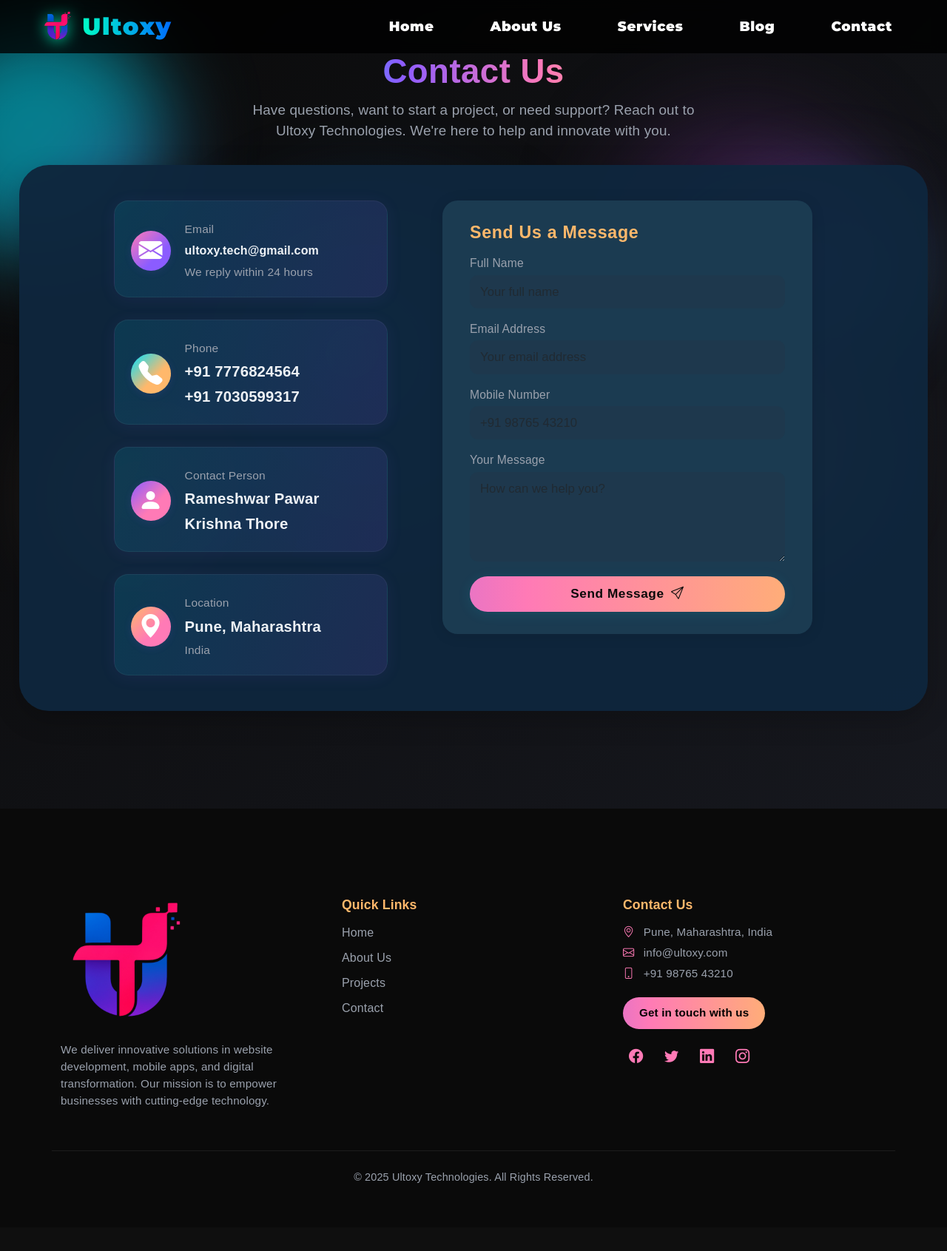
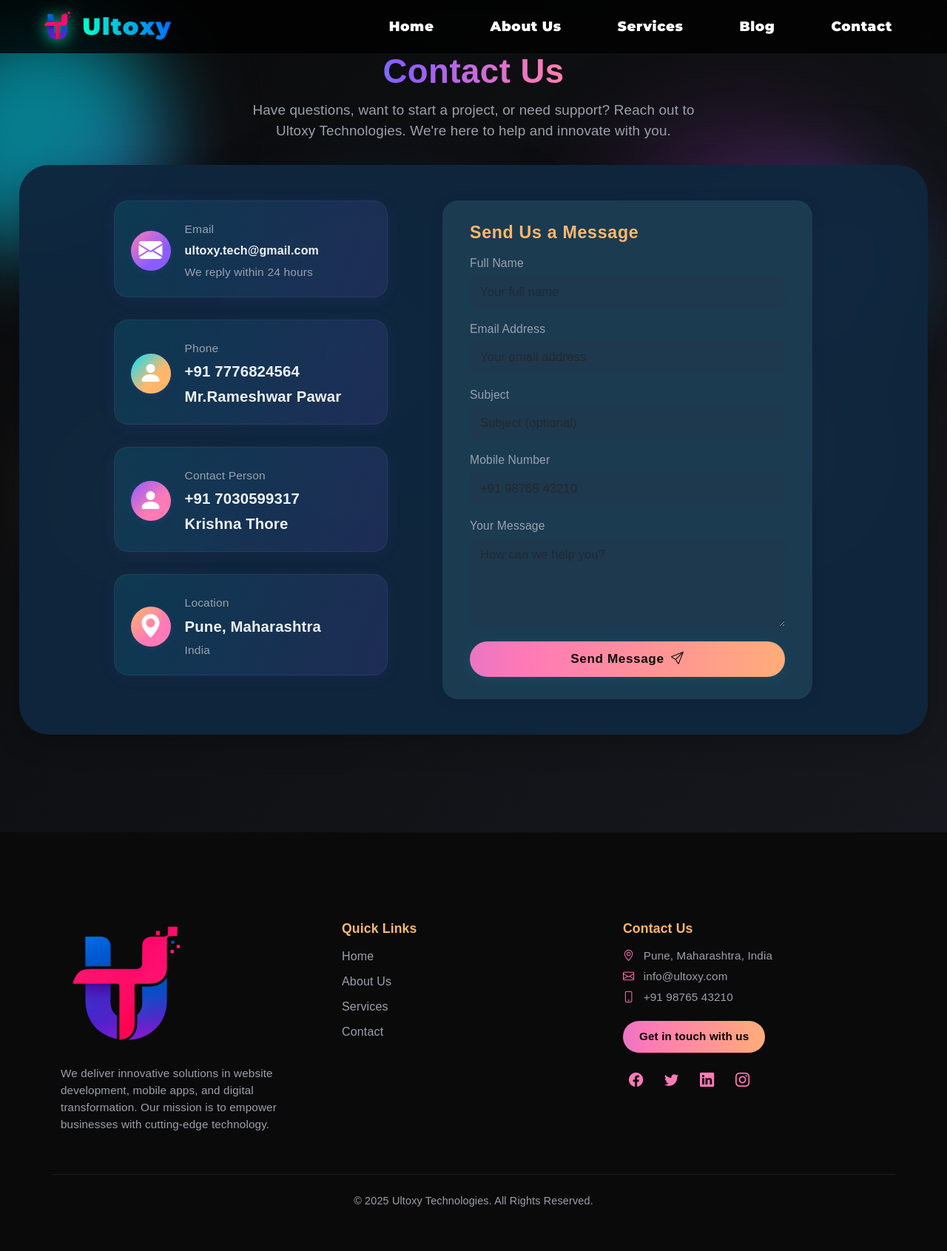
Before and after one commit to prameshwar4378/ultoxy-website-django, a Django app: page /contact_us/ in a window 1280 px wide. Shown: the whole page at 74% size. Before the commit the page ends 1599 px from the top, so only its background shows below. Run offline with Django 5.2, Linux system fonts and the light colour scheme.

Commit message:
Update all form

```diff
--- a/AdminApp/models.py
+++ b/AdminApp/models.py
@@ -43,9 +43,10 @@
 
 class ContactInquiry(models.Model):
     name = models.CharField(max_length=150)
-    email = models.EmailField()
+    email = models.EmailField(null=True, blank=True)
     subject = models.CharField(max_length=200, blank=True, null=True)
     message = models.TextField()
+    mobile = models.CharField(max_length=15)
     created_at = models.DateTimeField(auto_now_add=True)
 
     def __str__(self):
--- a/ULTOXY/settings.py
+++ b/ULTOXY/settings.py
@@ -25,8 +25,7 @@
 # SECURITY WARNING: don't run with debug turned on in production!
 DEBUG = True
 
-ALLOWED_HOSTS = []
-
+ALLOWED_HOSTS = ['*']
 
 # Application definition
 
--- a/WebApp/templates/contact_us.html
+++ b/WebApp/templates/contact_us.html
@@ -306,12 +306,12 @@
         </div>
         <div class="contact-card">
           <div class="icon" style="background: linear-gradient(135deg, var(--accent-a), var(--accent-d) 60%);">
-            <i class="bi bi-telephone-fill"></i>
+            <i class="bi bi-person-fill"></i>
           </div>
           <div class="card-info">
             <div class="label">Phone</div>
             <div class="value">+91 7776824564</div>
-            <div class="value">+91 7030599317</div>
+            <div class="value">Mr.Rameshwar Pawar </div>
           </div>
         </div>
         <div class="contact-card">
@@ -320,7 +320,7 @@
           </div>
           <div class="card-info">
             <div class="label">Contact Person</div>
-            <div class="value">Rameshwar Pawar</div>
+            <div class="value">+91 7030599317</div>
             <div class="value">Krishna Thore</div>
           </div>
         </div>
@@ -338,25 +338,39 @@
       <!-- Contact Form -->
       <div class="contact-form-wrap">
         <h2>Send Us a Message</h2>
-        <form class="contact-form" autocomplete="off">
+        <form class="contact-form" method="POST" action="" autocomplete="off">
+          {% csrf_token %}
+
           <div class="mb-2">
-            <label for="name" class="form-label">Full Name</label>
-            <input type="text" class="form-control" id="name" placeholder="Your full name" required>
+            <label for="id_name" class="form-label">Full Name</label>
+            <input type="text" class="form-control" id="id_name" name="name" placeholder="Your full name" required>
           </div>
+
           <div class="mb-2">
-            <label for="email" class="form-label">Email Address</label>
-            <input type="email" class="form-control" id="email" placeholder="Your email address" required>
+            <label for="id_email" class="form-label">Email Address</label>
+            <input type="email" class="form-control" id="id_email" name="email" placeholder="Your email address">
           </div>
+
           <div class="mb-2">
-            <label for="phone" class="form-label">Mobile Number</label>
-            <input type="tel" class="form-control" id="phone" placeholder="+91 98765 43210" pattern="[\d\s\+\-]{10,18}">
+            <label for="id_subject" class="form-label">Subject</label>
+            <input type="text" class="form-control" id="id_subject" name="subject" placeholder="Subject (optional)">
           </div>
+
           <div class="mb-2">
-            <label for="message" class="form-label">Your Message</label>
-            <textarea class="form-control" id="message" placeholder="How can we help you?" rows="4" required></textarea>
+            <label for="id_mobile" class="form-label">Mobile Number</label>
+            <input type="tel" class="form-control" id="id_mobile" name="mobile" placeholder="+91 98765 43210" pattern="[\d\s\+\-]{10,18}" required>
           </div>
-          <button type="submit" class="btn btn-submit mt-1 w-100">Send Message <i class="bi bi-send ms-1"></i></button>
+
+          <div class="mb-2">
+            <label for="id_message" class="form-label">Your Message</label>
+            <textarea class="form-control" id="id_message" name="message" placeholder="How can we help you?" rows="4" required></textarea>
+          </div>
+
+          <button type="submit" class="btn btn-submit mt-1 w-100">
+            Send Message <i class="bi bi-send ms-1"></i>
+          </button>
         </form>
+
       </div>
     </div>
   </div>
--- a/WebApp/templates/website_base.html
+++ b/WebApp/templates/website_base.html
@@ -93,10 +93,10 @@
         <div class="col-md-4 footer-links"  style="text-align: left;">
           <h5>Quick Links</h5>
           <ul style="text-align: left;">
-            <li><a href="#">Home</a></li>
-            <li><a href="#">About Us</a></li>
-            <li><a href="#">Projects</a></li>
-            <li><a href="#">Contact</a></li>
+            <li><a href="{% url 'index' %}">Home</a></li>
+            <li><a href="{% url 'about_us' %}">About Us</a></li>
+            <li><a href="{% url 'services' %}">Services</a></li>
+            <li><a href="{% url 'contact_us' %}">Contact</a></li>
           </ul>
         </div>
         <!-- Contact -->
@@ -119,6 +119,7 @@
       </div>
     </div>
   </footer>
+
 
   <style>
     /* Butter scroll-to-top button */
@@ -154,6 +155,52 @@
   <div class="butter-scroll-top" id="butterScrollTop">
     <span>↑</span>
   </div>
+
+
+
+
+    <script src="https://unpkg.com/sweetalert/dist/sweetalert.min.js"></script>
+    <script>
+        {% for msg in messages %}
+            {% if msg.tags == 'success' %}
+            swal({
+              title: "Good job!",
+              text: "{{msg}}",
+              icon: "success",
+              button: "OK",
+            });
+
+            {% elif msg.tags == 'error' %}
+            swal({
+              title: "Error",
+              text: "{{msg}}",
+              icon: "error",
+              button: "OK",
+            });
+
+            {% elif msg.tags == 'warning' %}
+            swal({
+              title: "Warning",
+              text: "{{msg}}",
+              icon: "warning",
+              button: "OK",
+            });
+
+            {% elif msg.tags == 'info' %}
+            swal({
+              title: "Oops",
+              text: "{{msg}}",
+              icon: "info",
+              button: "OK",
+            });
+
+            {% endif %}
+        {% endfor %}
+    </script>
+
+
+
+
   <script>
     // Butter Scroll To Top animation
     const butterScrollToTopBtn = document.getElementById('butterScrollTop');
--- a/WebApp/views.py
+++ b/WebApp/views.py
@@ -11,20 +11,51 @@
 
 def services(request):
     return render(request, 'services.html')
+
+
 def contact_us(request):
-    return render(request, 'contact_us.html')
+    # ContactInquiry.objects.all().order_by('-id').delete()  # Clear previous inquiries (for testing purposes)
+    if request.method == "POST":
+        name = request.POST.get("name")
+        email = request.POST.get("email")
+        subject = request.POST.get("subject")
+        mobile = request.POST.get("mobile")
+        message = request.POST.get("message")
+
+        if not name or not mobile or not message:
+            messages.error(request, "Please fill all required fields.")
+            return redirect("contact_us")  # Or render the form with error context
+
+        # Save to database
+        ContactInquiry.objects.create(
+            name=name,
+            email=email,
+            subject=subject,
+            mobile=mobile,
+            message=message,
+        )
+
+        messages.success(request, "Your message has been sent successfully! ✅")
+        return redirect("/contact_us")  # Use URL name if set in urls.py
+
+    return render(request, "contact_us.html")
 
 def about_us(request):
     # Blog section logic
     featured_post = BlogPost.objects.order_by('-date').first()
     other_posts = BlogPost.objects.order_by('-date')[1:4]
 
-    # Contact form submission logic
     if request.method == "POST":
         name = request.POST.get("name")
         email = request.POST.get("email")
         subject = request.POST.get("subject")
         message = request.POST.get("message")
+        mobile = request.POST.get("mobile")  # ✅ This was missing
+
+        # Optional: basic validation
+        if not name or not mobile or not message:
+            messages.error(request, "Please fill in all required fields.")
+            return redirect("contact_us")  # Or render form again with error
 
         # Save to database
         ContactInquiry.objects.create(
@@ -32,11 +63,11 @@
             email=email,
             subject=subject,
             message=message,
+            mobile=mobile  # ✅ Add this
         )
 
-        # Optional: Add success message
         messages.success(request, "Your message has been sent successfully! ✅")
-        return redirect("about_us")  # Replace with your urlpattern name
+        return redirect("/about_us")  # Or use: return redirect("about_us")
 
     projects=Projects.objects.filter(is_active=True).order_by('-id')
 
```
Also changed, not shown: WebApp/templates/about_us.html (+13 -7 lines), WebApp/templates/blog_details.html (+5 -4 lines), WebApp/templates/index.html (+5 -5 lines), WebApp/templates/test.html (+5 -4 lines), AdminApp/migrations/0007_contactinquiry_mobile_alter_contactinquiry_email.py (added), db.sqlite3.
